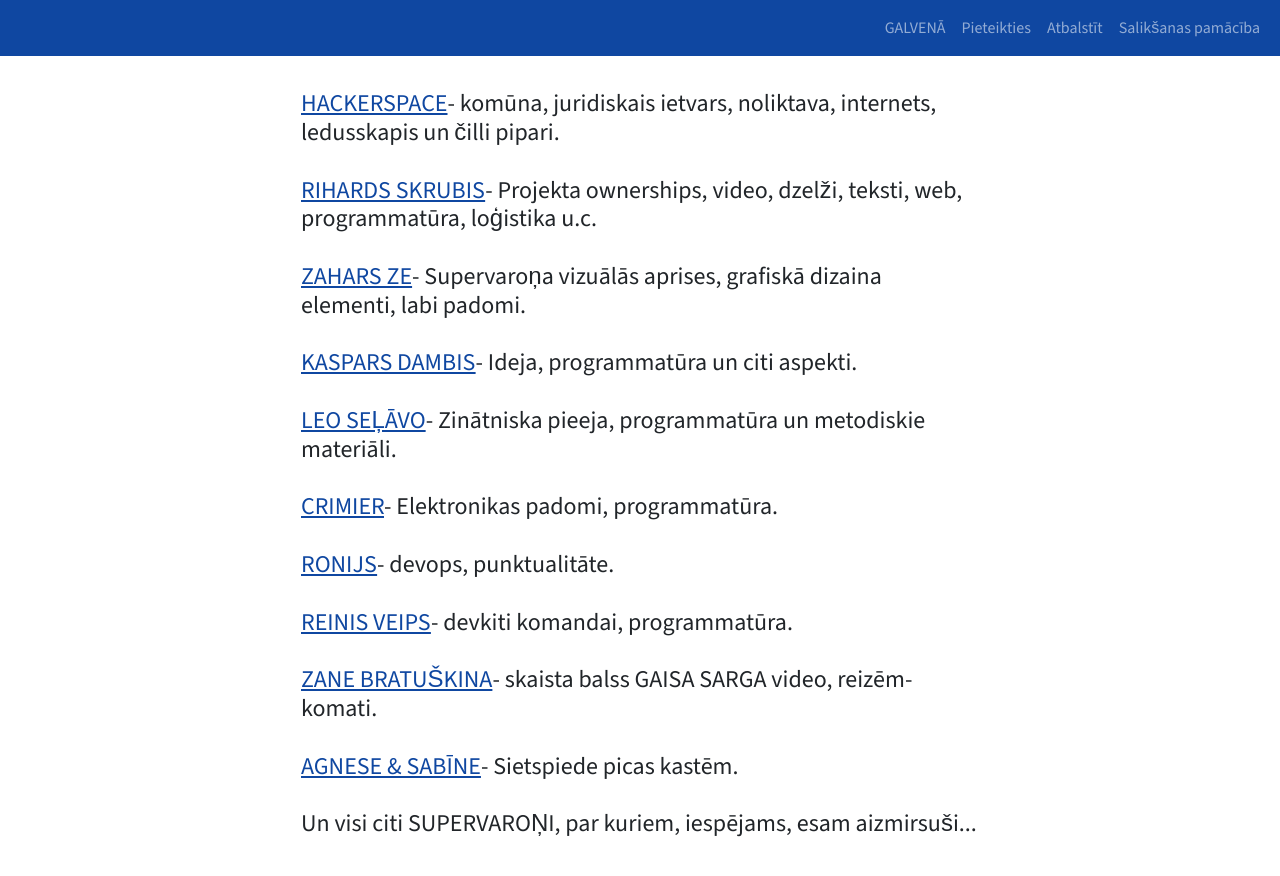
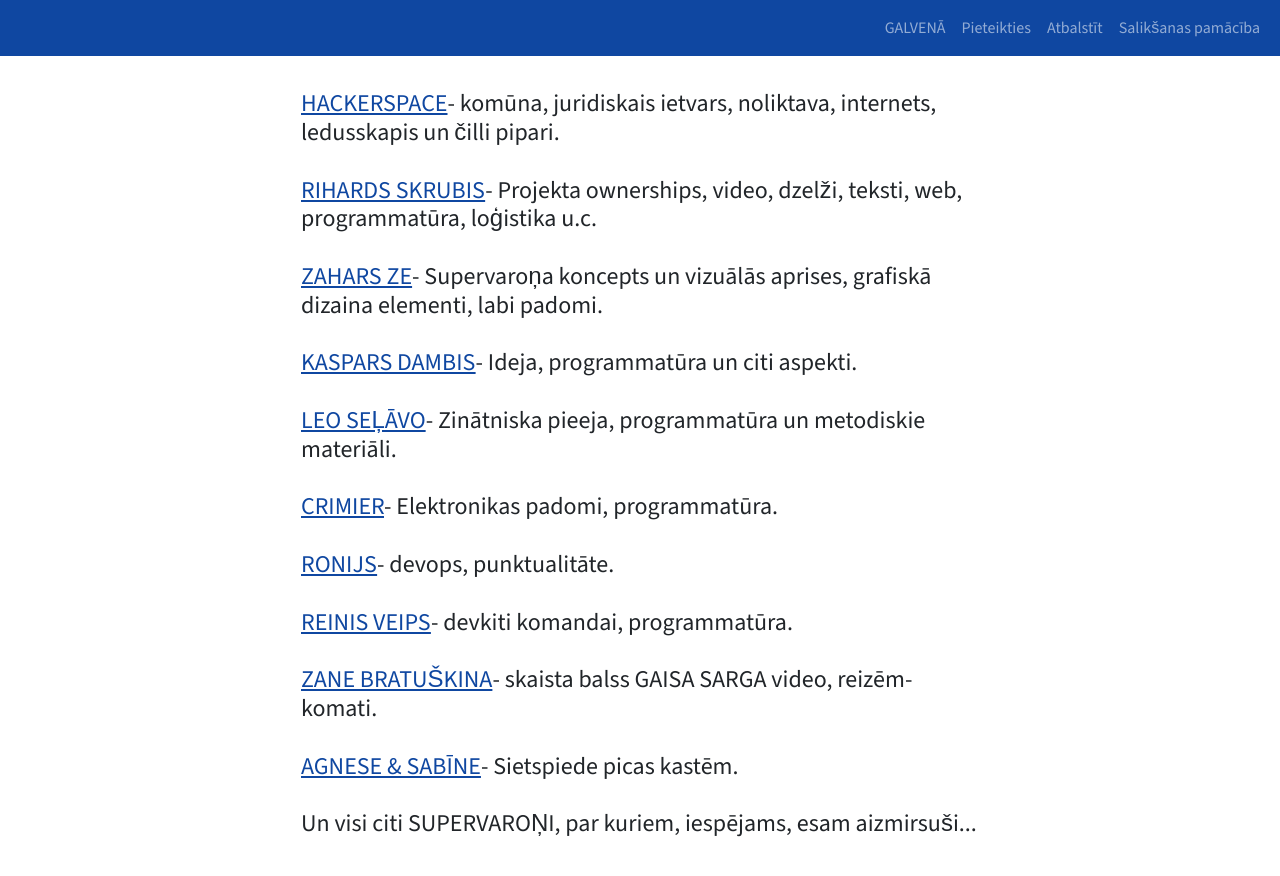
Before and after one commit to open-lv/air-guard-public, a Jekyll site: the page built from komanda/index.html, in a window 1280 px wide and 900 px high, scrolled down 813 px. Shown: the top 876 px of the window. Built offline with Jekyll 4.4.1, drawn with Linux system fonts in a browser that asks for light colours.

```diff
--- a/_includes/head.html
+++ b/_includes/head.html
@@ -10,7 +10,7 @@
 <meta name="robots" content="">
 <meta name="keywords" content="">
 <meta name="description" content="">
-<meta property="og:title" content="{{ site.title }}"/> <!-- šis strādās vispār? neesmu webmeistars -->
+<meta property="og:title" content="{{ site.title }}"/>
 <meta property="og:image" content="/assets/img/miegainiba350.jpg"/>
 <meta property="og:site_name" content="GAISA SARGS"/>
 <meta property="og:description" content="GAISA SARGS ir BEZMAKSAS telpu gaisa kvalitātes monitoringa komplekts, kuru var saņemt organizācijas vai iestādes, kas strādā ar bērniem un jauniešiem. Tā salikšanu veic gala lietotāji."/>
--- a/komanda/index.html
+++ b/komanda/index.html
@@ -52,7 +52,7 @@ layout: default
 			<h4 class="mt-5 mx-auto">
 				<a href="https://makeriga.org" target="_blank">HACKERSPACE</a>- komūna, juridiskais ietvars, noliktava, internets, ledusskapis un čilli pipari.<br><br>
 				<a href="https://twitter.com/Skrubis" target="_blank">RIHARDS SKRUBIS</a>- Projekta ownerships, video, dzelži, teksti, web, programmatūra, loģistika u.c.<br><br>
-				<a href="https://www.zaharsze.com/" target="_blank">ZAHARS ZE</a>- Supervaroņa vizuālās aprises, grafiskā dizaina elementi, labi padomi.<br><br>
+				<a href="https://www.zaharsze.com/" target="_blank">ZAHARS ZE</a>- Supervaroņa koncepts un vizuālās aprises, grafiskā dizaina elementi, labi padomi.<br><br>
 				<a href="https://kasparsdambis.lv/" target="_blank">KASPARS DAMBIS</a>- Ideja, programmatūra un citi aspekti.<br><br>
 				<a href="http://andromeda.df.lu.lv/wiki/index.php/User:Leo" target="_blank">LEO SEĻĀVO</a>- Zinātniska pieeja, programmatūra un metodiskie materiāli.<br><br>
 				<a href="https://twitter.com/crimiertech" target="_blank">CRIMIER</a>- Elektronikas padomi, programmatūra.<br><br>
```
